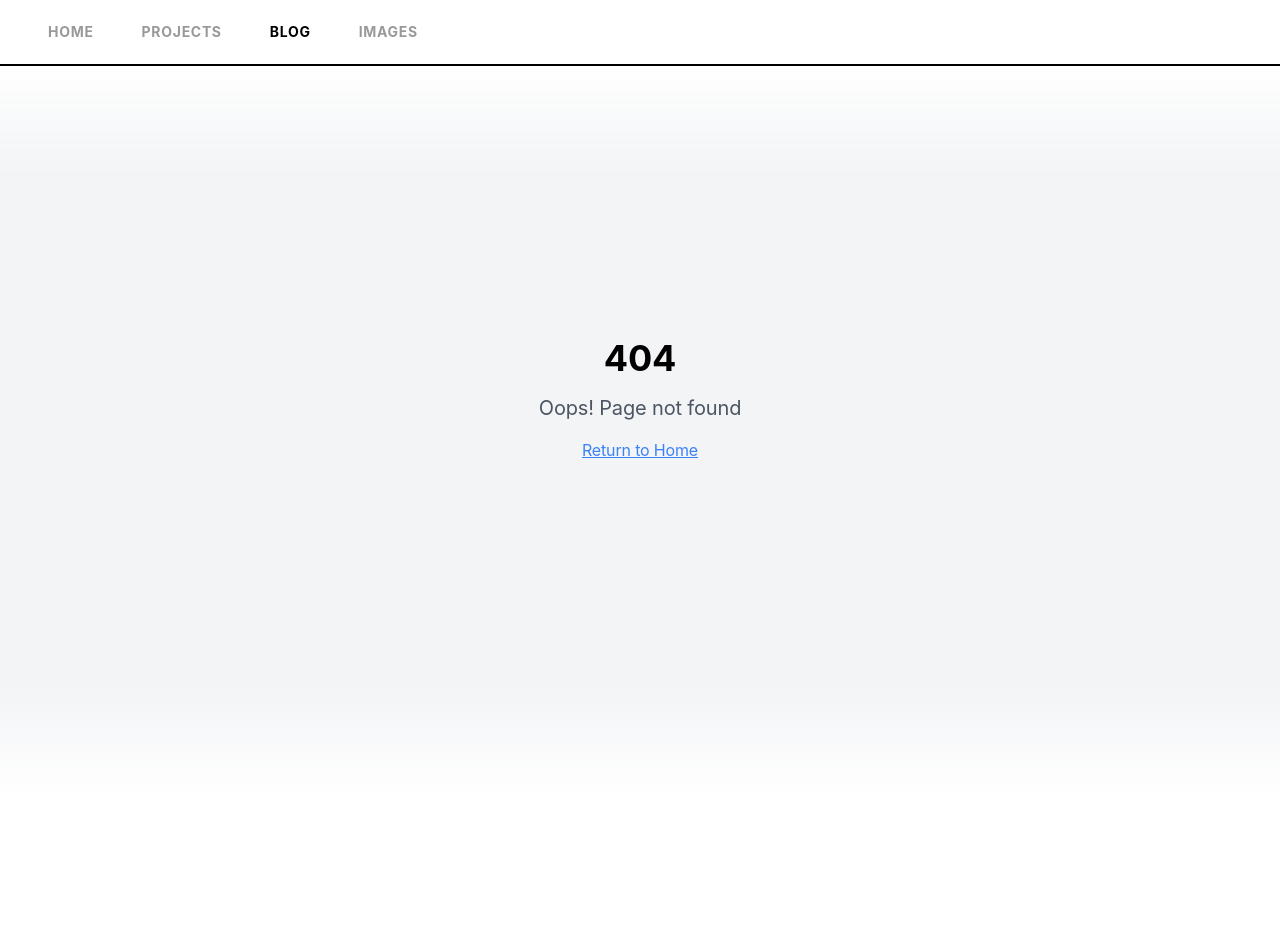
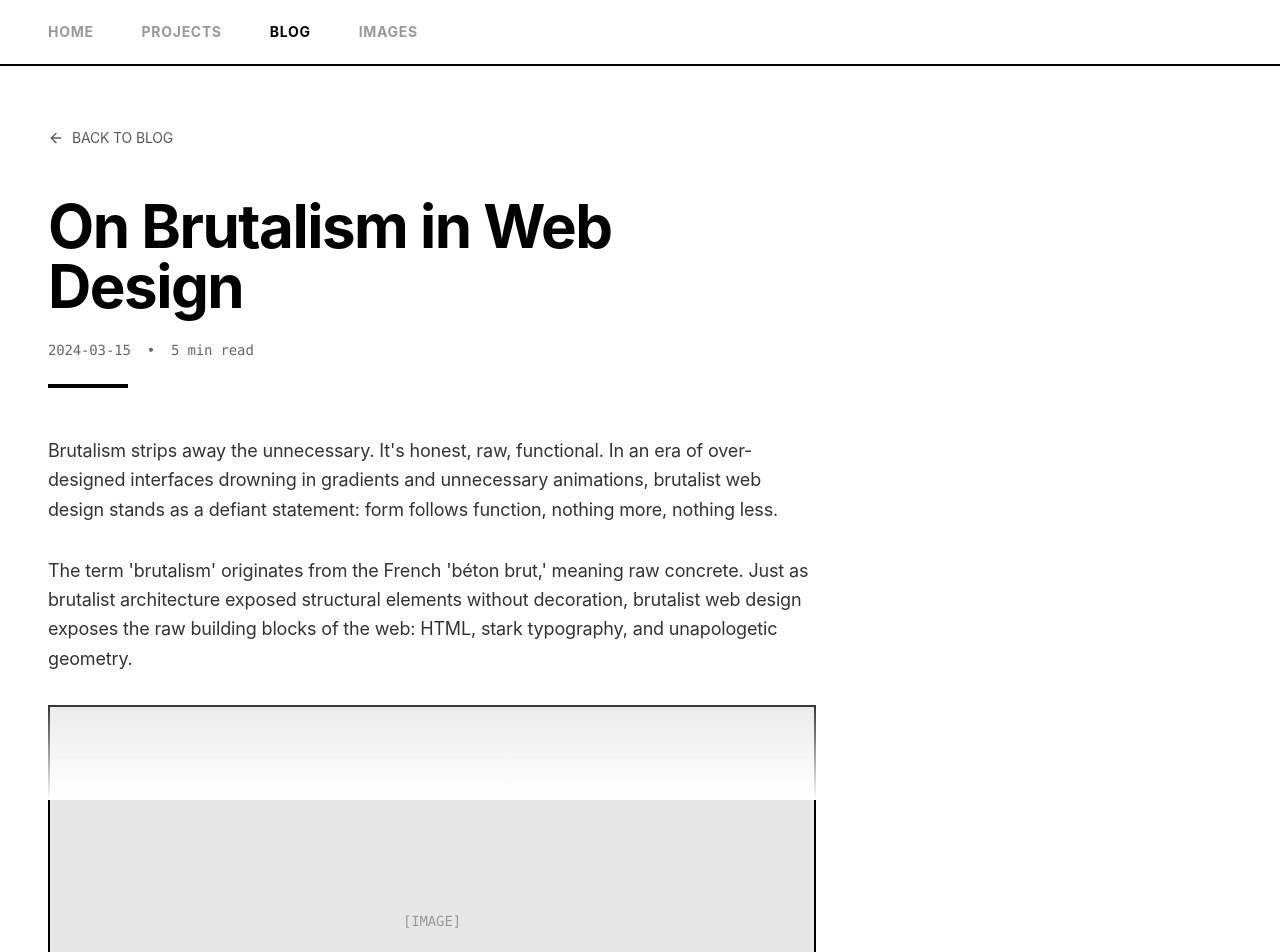
Before and after one commit to momenator/personal-site, a React (Vite) app: page /blog/brutalism-in-web-design in a window 1280 px wide. Before the commit this address had no page. Shown: the top 952 px of the page. Before the commit the page ends 800 px from the top, so only its background shows below. Built offline with nearby package versions, Linux system fonts and the light colour scheme; the HTML template or start-up script is replaced by a standard one.

Commit message:
Add blog post page

```diff
--- a/src/App.tsx
+++ b/src/App.tsx
@@ -6,6 +6,7 @@ import { BrowserRouter, Routes, Route } from "react-router-dom";
 import Home from "./pages/Home";
 import Projects from "./pages/Projects";
 import Blog from "./pages/Blog";
+import BlogPost from "./pages/BlogPost";
 import Images from "./pages/Images";
 import NotFound from "./pages/NotFound";
 import Navbar from "./components/Navbar";
@@ -25,6 +26,7 @@ const AppContent = () => {
           <Route path="/" element={<Home />} />
           <Route path="/projects" element={<Projects />} />
           <Route path="/blog" element={<Blog />} />
+          <Route path="/blog/:id" element={<BlogPost />} />
           <Route path="/images" element={<Images />} />
           <Route path="*" element={<NotFound />} />
         </Routes>
--- a/src/pages/Blog.tsx
+++ b/src/pages/Blog.tsx
@@ -1,24 +1,19 @@
-import CodeBlock from "@/components/CodeBlock";
+import { Link } from "react-router-dom";
 
 const blogPosts = [
   {
+    id: "brutalism-in-web-design",
     title: "On Brutalism in Web Design",
     date: "2024-03-15",
-    content: "Brutalism strips away the unnecessary. It's honest, raw, functional.",
-    code: `const brutalist = {
-  design: 'function over form',
-  aesthetic: 'raw and honest',
-  philosophy: 'less is more'
-};`,
+    excerpt: "Brutalism strips away the unnecessary. It's honest, raw, functional.",
+    readTime: "5 min read",
   },
   {
+    id: "minimalist-code-practices",
     title: "Minimalist Code Practices",
     date: "2024-02-28",
-    content: "Clean code isn't just about aesthetics. It's about clarity and purpose.",
-    code: `// Write code that speaks for itself
-function createUser(name: string) {
-  return { name, created: new Date() };
-}`,
+    excerpt: "Clean code isn't just about aesthetics. It's about clarity and purpose.",
+    readTime: "4 min read",
   },
 ];
 
@@ -31,22 +26,32 @@ const Blog = () => {
           <div className="w-20 h-1 bg-foreground"></div>
         </div>
 
-        <div className="space-y-20 max-w-3xl">
+        <div className="space-y-12 max-w-3xl">
           {blogPosts.map((post, index) => (
-            <article key={index} className="space-y-6">
-              <div className="space-y-3">
-                <h2 className="text-3xl md:text-4xl font-bold tracking-tight">
-                  {post.title}
-                </h2>
-                <time className="text-sm text-grey-500 font-mono">{post.date}</time>
-              </div>
+            <Link
+              key={index}
+              to={`/blog/${post.id}`}
+              className="block border-2 border-foreground p-8 brutalist-hover"
+            >
+              <article className="space-y-4">
+                <div className="space-y-2">
+                  <h2 className="text-2xl md:text-3xl font-bold tracking-tight">
+                    {post.title}
+                  </h2>
+                  <div className="flex items-center gap-3 text-sm text-grey-500 font-mono">
+                    <time>{post.date}</time>
+                    <span>•</span>
+                    <span>{post.readTime}</span>
+                  </div>
+                </div>
 
-              <p className="text-lg leading-relaxed text-grey-600">{post.content}</p>
+                <p className="text-lg text-grey-600">{post.excerpt}</p>
 
-              <CodeBlock code={post.code} language="javascript" />
-
-              <div className="w-full h-px bg-grey-300"></div>
-            </article>
+                <div className="pt-2 text-sm font-bold">
+                  READ MORE →
+                </div>
+              </article>
+            </Link>
           ))}
         </div>
       </div>
--- /dev/null
+++ b/src/pages/BlogPost.tsx
@@ -0,0 +1,292 @@
+import { useParams, Link } from "react-router-dom";
+import CodeBlock from "@/components/CodeBlock";
+import { ArrowLeft } from "lucide-react";
+
+const blogPostsData: Record<string, any> = {
+  "brutalism-in-web-design": {
+    title: "On Brutalism in Web Design",
+    date: "2024-03-15",
+    readTime: "5 min read",
+    content: [
+      {
+        type: "text",
+        text: "Brutalism strips away the unnecessary. It's honest, raw, functional. In an era of over-designed interfaces drowning in gradients and unnecessary animations, brutalist web design stands as a defiant statement: form follows function, nothing more, nothing less.",
+      },
+      {
+        type: "text",
+        text: "The term 'brutalism' originates from the French 'béton brut,' meaning raw concrete. Just as brutalist architecture exposed structural elements without decoration, brutalist web design exposes the raw building blocks of the web: HTML, stark typography, and unapologetic geometry.",
+      },
+      {
+        type: "image",
+        caption: "Geometric abstraction in brutalist design",
+      },
+      {
+        type: "heading",
+        text: "The Philosophy",
+      },
+      {
+        type: "text",
+        text: "At its core, brutalism rejects the notion that websites must be 'pretty' to be effective. Instead, it embraces clarity, functionality, and a certain aesthetic honesty that comes from showing things as they are.",
+      },
+      {
+        type: "code",
+        language: "javascript",
+        code: `const brutalist = {
+  design: 'function over form',
+  aesthetic: 'raw and honest',
+  philosophy: 'less is more',
+  principles: [
+    'expose structure',
+    'embrace constraints',
+    'reject decoration'
+  ]
+};
+
+// No frameworks, no bloat
+document.querySelector('button').onclick = () => {
+  alert('Direct. Unfiltered. Real.');
+};`,
+      },
+      {
+        type: "heading",
+        text: "Implementation",
+      },
+      {
+        type: "text",
+        text: "Implementing a brutalist design doesn't mean abandoning user experience. It means stripping away the unnecessary while maintaining usability. Every element serves a purpose. Every pixel is intentional.",
+      },
+      {
+        type: "image",
+        caption: "Typography as structure",
+      },
+      {
+        type: "text",
+        text: "Consider the navigation. In traditional designs, it might hide behind a hamburger menu, animated transitions, or complex dropdowns. In brutalist design, it's there, upfront, unambiguous. You know exactly where you are and where you can go.",
+      },
+      {
+        type: "code",
+        language: "css",
+        code: `/* Brutalist CSS: Direct and purposeful */
+.navigation {
+  position: fixed;
+  top: 0;
+  border-bottom: 2px solid #000;
+  background: #fff;
+}
+
+.nav-link {
+  font-weight: 700;
+  text-transform: uppercase;
+  letter-spacing: 0.1em;
+  color: #000;
+  text-decoration: none;
+}
+
+.nav-link:hover {
+  /* No fancy transitions */
+  color: #666;
+}`,
+      },
+      {
+        type: "heading",
+        text: "The Rock and Roll Edge",
+      },
+      {
+        type: "text",
+        text: "There's something inherently punk about brutalism. It's DIY. It's anti-establishment. It says 'I don't need your frameworks, your component libraries, your design systems.' It's the web design equivalent of a three-chord punk song—simple, direct, powerful.",
+      },
+      {
+        type: "image",
+        caption: "Raw energy meets digital minimalism",
+      },
+      {
+        type: "text",
+        text: "This doesn't mean brutalist design is careless or lazy. On the contrary, it requires discipline. Every choice matters when you can't hide behind decoration. The typography must be perfect. The spacing must be precise. The hierarchy must be clear.",
+      },
+      {
+        type: "code",
+        language: "typescript",
+        code: `interface BrutalistPrinciples {
+  clarity: boolean;
+  honesty: boolean;
+  function: 'primary' | 'secondary';
+  decoration: never;
+}
+
+const createBrutalistComponent = (): BrutalistPrinciples => {
+  return {
+    clarity: true,
+    honesty: true,
+    function: 'primary',
+    // decoration: false // Won't even compile
+  };
+};`,
+      },
+      {
+        type: "text",
+        text: "The future of web design isn't about adding more. It's about knowing what to remove. Brutalism teaches us that constraints breed creativity, that honesty is a design choice, and that sometimes the most radical thing you can do is keep it simple.",
+      },
+    ],
+  },
+  "minimalist-code-practices": {
+    title: "Minimalist Code Practices",
+    date: "2024-02-28",
+    readTime: "4 min read",
+    content: [
+      {
+        type: "text",
+        text: "Clean code isn't just about aesthetics. It's about clarity and purpose. Every line should justify its existence. Every function should do one thing well. Every variable should have a name that explains itself.",
+      },
+      {
+        type: "heading",
+        text: "The Art of Deletion",
+      },
+      {
+        type: "text",
+        text: "The best code is the code you don't write. Before adding a new dependency, ask yourself: do I really need this? Before creating a new abstraction, ask: is this adding clarity or complexity?",
+      },
+      {
+        type: "code",
+        language: "javascript",
+        code: `// Bad: Over-abstracted, unclear
+const userDataProcessor = new UserDataProcessorFactory()
+  .withValidator(new UserValidator())
+  .withTransformer(new DataTransformer())
+  .build();
+
+// Good: Direct, clear
+function createUser(name: string) {
+  return { name, created: new Date() };
+}`,
+      },
+      {
+        type: "image",
+        caption: "Simplicity in structure",
+      },
+      {
+        type: "text",
+        text: "Minimalism in code means embracing standard libraries over custom solutions. It means choosing readability over cleverness. It means writing code that your future self will thank you for.",
+      },
+      {
+        type: "code",
+        language: "typescript",
+        code: `// Minimalist approach to state management
+type State = {
+  user: User | null;
+  loading: boolean;
+};
+
+const initialState: State = {
+  user: null,
+  loading: false,
+};
+
+// No complex reducers, just simple updates
+function setState(updates: Partial<State>) {
+  Object.assign(state, updates);
+}`,
+      },
+    ],
+  },
+};
+
+const BlogPost = () => {
+  const { id } = useParams<{ id: string }>();
+  const post = id ? blogPostsData[id] : null;
+
+  if (!post) {
+    return (
+      <div className="min-h-screen pt-32 pb-20 px-6 md:px-12 max-w-7xl mx-auto">
+        <Link to="/blog" className="inline-flex items-center gap-2 text-sm hover:text-grey-500 transition-colors mb-8">
+          <ArrowLeft size={16} />
+          BACK TO BLOG
+        </Link>
+        <h1 className="text-4xl font-bold">Post not found</h1>
+      </div>
+    );
+  }
+
+  return (
+    <div className="min-h-screen pt-32 pb-20 px-6 md:px-12 max-w-7xl mx-auto">
+      <Link to="/blog" className="inline-flex items-center gap-2 text-sm hover:text-grey-500 transition-colors mb-12">
+        <ArrowLeft size={16} />
+        BACK TO BLOG
+      </Link>
+
+      <article className="max-w-3xl space-y-12">
+        {/* Header */}
+        <header className="space-y-6">
+          <h1 className="text-4xl md:text-6xl font-bold tracking-tight leading-tight">
+            {post.title}
+          </h1>
+          <div className="flex items-center gap-4 text-sm text-grey-500 font-mono">
+            <time>{post.date}</time>
+            <span>•</span>
+            <span>{post.readTime}</span>
+          </div>
+          <div className="w-20 h-1 bg-foreground"></div>
+        </header>
+
+        {/* Content */}
+        <div className="space-y-8">
+          {post.content.map((block: any, index: number) => {
+            switch (block.type) {
+              case "heading":
+                return (
+                  <h2 key={index} className="text-2xl md:text-3xl font-bold tracking-tight mt-12 mb-6">
+                    {block.text}
+                  </h2>
+                );
+
+              case "text":
+                return (
+                  <p key={index} className="text-lg leading-relaxed text-grey-600">
+                    {block.text}
+                  </p>
+                );
+
+              case "code":
+                return (
+                  <CodeBlock
+                    key={index}
+                    code={block.code}
+                    language={block.language}
+                  />
+                );
+
+              case "image":
+                return (
+                  <figure key={index} className="my-12">
+                    <div className="aspect-[16/9] bg-grey-200 border-2 border-foreground flex items-center justify-center">
+                      <span className="text-sm font-mono text-grey-400">[IMAGE]</span>
+                    </div>
+                    {block.caption && (
+                      <figcaption className="mt-3 text-sm text-grey-500 italic">
+                        {block.caption}
+                      </figcaption>
+                    )}
+                  </figure>
+                );
+
+              default:
+                return null;
+            }
+          })}
+        </div>
+
+        {/* Footer */}
+        <footer className="pt-12 mt-12 border-t-2 border-grey-300">
+          <Link
+            to="/blog"
+            className="inline-flex items-center gap-2 text-sm font-bold hover:text-grey-500 transition-colors"
+          >
+            <ArrowLeft size={16} />
+            READ MORE POSTS
+          </Link>
+        </footer>
+      </article>
+    </div>
+  );
+};
+
+export default BlogPost;
```
